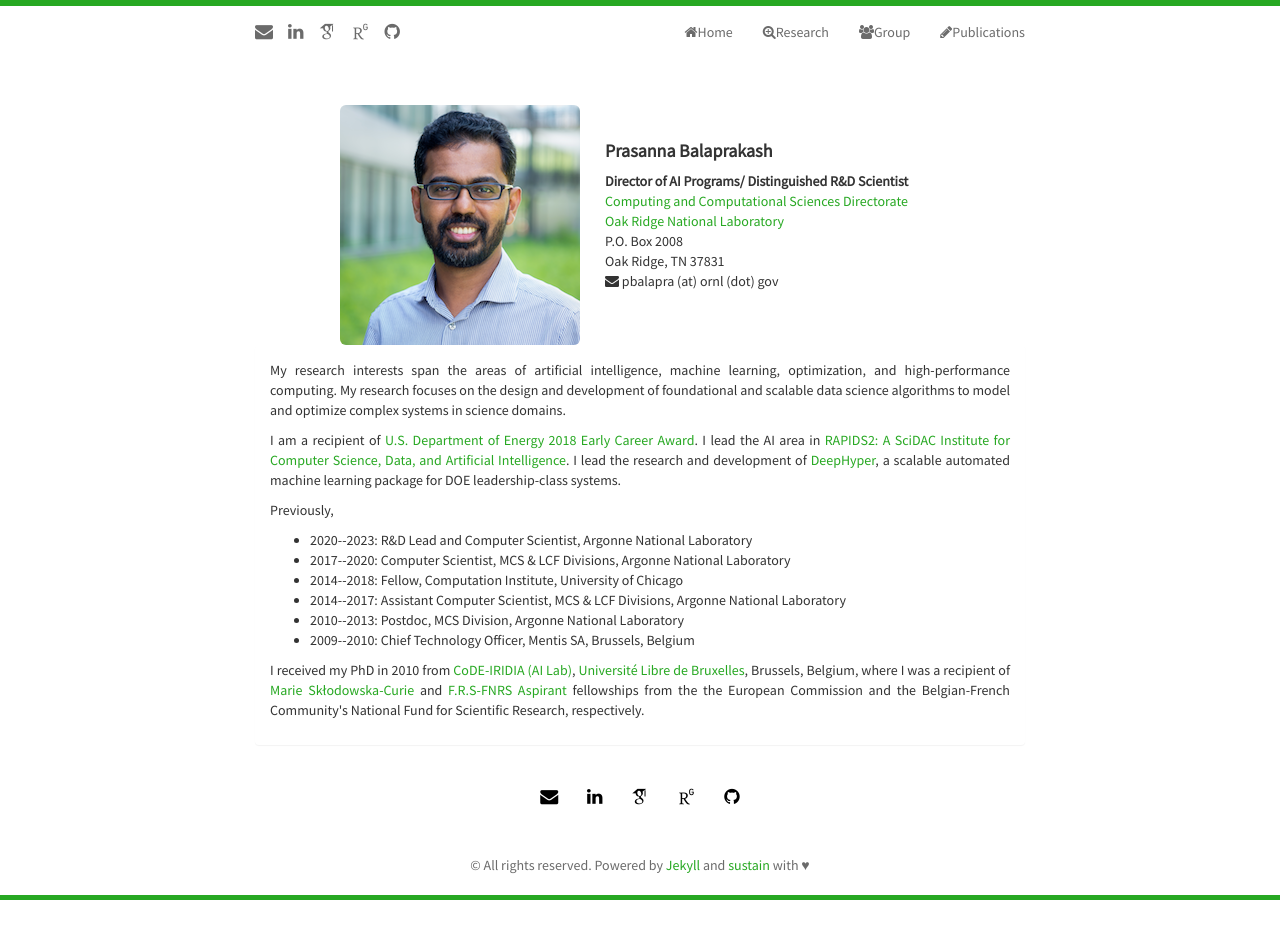
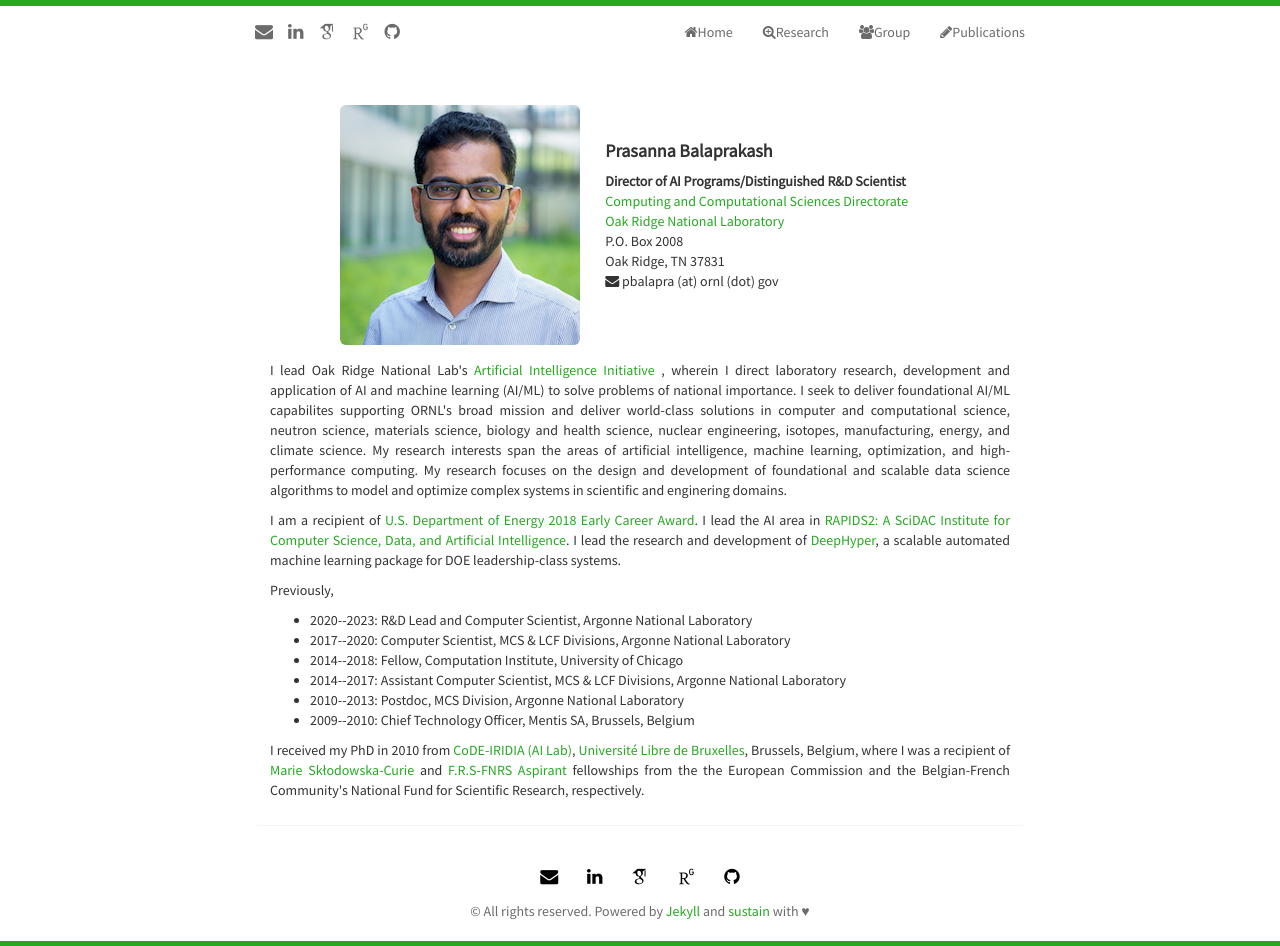
Before and after one commit to pbalapra/pbalapra.github.io, a Jekyll site: the page built from index.html, in a window 1280 px wide. Built offline with Jekyll 4.4.1, drawn with Linux system fonts in a browser that asks for light colours; nearby versions of some CDN libraries; some web fonts are replaced; the list of posts is cut into pages by our own code; before the commit the page ends 900 px from its top, so only the background shows below that.

Commit message:
update to the front page

```diff
--- a/index.html
+++ b/index.html
@@ -19,7 +19,7 @@ title: Home Page of Prasanna Balaprakash
             </td>
             <td>
                 <h4><strong>{{ site.author }}</strong></h4>
-                <strong>Director of AI Programs/ Distinguished R&D Scientist</strong> <br/>
+                <strong>Director of AI Programs/Distinguished R&D Scientist</strong> <br/>
                 <a href="https://www.ornl.gov/directorate/ccsd" target="_blank"> Computing and Computational Sciences Directorate </a> <br/>
                 <a href="http://www.ornl.gov" target="_blank">Oak Ridge National Laboratory</a><br />
                 P.O. Box 2008 <br />
@@ -63,8 +63,14 @@ title: Home Page of Prasanna Balaprakash
 
 
                 <p align="justify">
+                    I lead Oak Ridge National Lab's <a href="https://www.ornl.gov/ai-initiative" target="_blak"> Artificial Intelligence Initiative </a>, wherein
+                    I direct laboratory research, development and application of AI and machine learning (AI/ML) to solve problems of national importance.
+                    I seek to deliver foundational AI/ML capabilites supporting ORNL's broad mission and deliver world-class solutions in computer and
+                    computational science, neutron science, materials science, biology and health science, nuclear engineering, isotopes, manufacturing, energy, and
+                    climate science.
+
                     My research interests span the areas of artificial intelligence, machine learning, optimization, and high-performance computing.
-                    My research focuses on the design and development of foundational and scalable data science algorithms to model and optimize complex systems in science domains.
+                    My research focuses on the design and development of foundational and scalable data science algorithms to model and optimize complex systems in scientific and enginering domains.
                     <!--
                     I focus on advanced research areas in AI for Science including scalable automated machine learning, metalearning, reinforcement learning, geometric machine learning, and neuromorphic computing.
                     My research focuses on the development of scalable, data-efficient machine learning methods for scientific applications.
```
